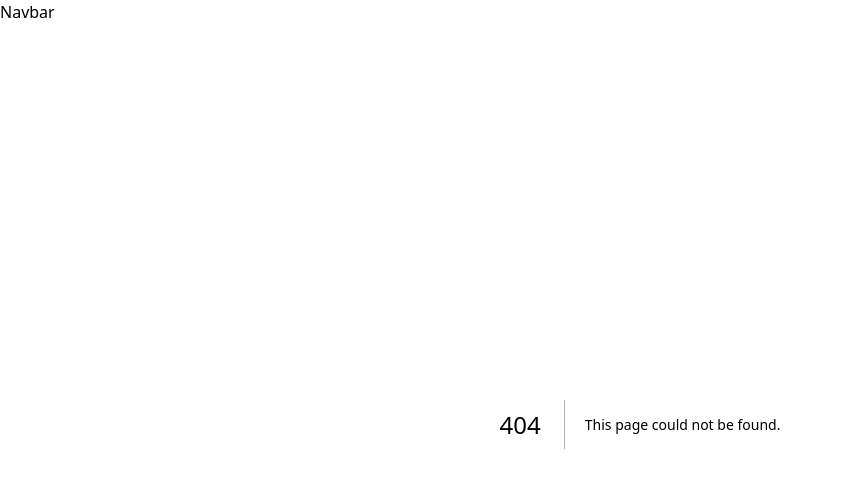
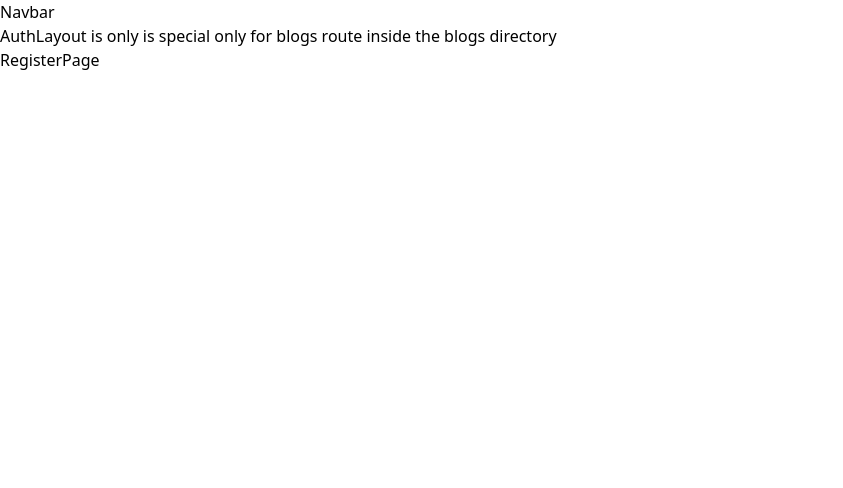
Before and after one commit to miskaran2002/basic-nextjs-fronted, a Next.js app: page /register in a window 1280 px wide. Before the commit this address had no page. Shown: the top 488 px of the page, without its empty margins (0-843 px from the left). Built offline with nearby package versions, Linux system fonts and the light colour scheme.

Commit message:
route grouping

```diff
--- /dev/null
+++ b/app/(auth)/layout.tsx
@@ -0,0 +1,16 @@
+import React from 'react'
+
+const AuthLayout = ({
+  children,
+}: {
+  children: React.ReactNode
+}) => {
+  return (
+    <div>AuthLayout is only is special only for blogs route  inside the blogs directory
+      {children}
+
+    </div>
+  )
+}
+
+export default AuthLayout
--- /dev/null
+++ b/app/(auth)/login/page.tsx
@@ -0,0 +1,9 @@
+import React from 'react'
+
+const LoginPage = () => {
+  return (
+    <div>LoginPage</div>
+  )
+}
+
+export default LoginPage
--- /dev/null
+++ b/app/(auth)/register/page.tsx
@@ -0,0 +1,9 @@
+import React from 'react'
+
+const RegisterPage = () => {
+  return (
+    <div>RegisterPage</div>
+  )
+}
+
+export default RegisterPage
--- /dev/null
+++ b/app/(common)/page.tsx
@@ -0,0 +1,9 @@
+import React from 'react'
+
+const CommonPage = () => {
+  return (
+    <div>CommonPage</div>
+  )
+}
+
+export default CommonPage
```
